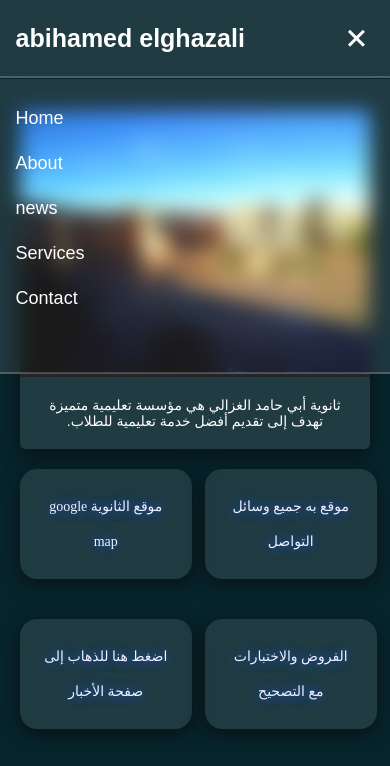
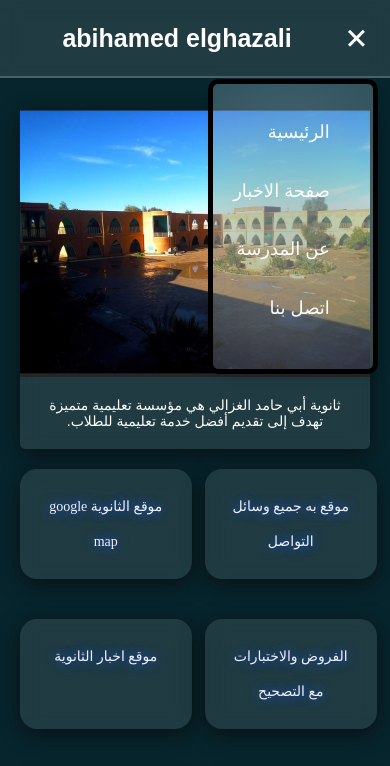
Before and after one commit to Dhiya2007/dyaa-elghazali, a plain HTML site: page index.html in a window 390 px wide. Both pictures are taken after a click on the icon 356 px from the left and 38 px from the top of the page. Shown: the top 766 px of the page. Drawn offline with nearby package versions, Linux system fonts and the light colour scheme; a web font is replaced by a local one.

Commit message:
Add files via upload

```diff
--- a/index.html
+++ b/index.html
@@ -42,10 +42,10 @@
   z-index: 100;
 }
 .header::before {
-  content: "";
+  content: "test";
   position: absolute;
   top: 0;
-  left: -100%;
+  left: 100%;
   width: 100%;
   height: 100%;
   background: linear-gradient(
@@ -54,10 +54,28 @@
     rgba(255, 255, 255, 0.4),
     transparent
   );
-  transition: 0.5s;
+  transition: 0.8s;
 }
 .header:hover::before {
+  left: -100%;
+}
+.header::before {
+  content: "";
+  position: absolute;
+  top: 0;
   left: 100%;
+  width: 100%;
+  height: 100%;
+  background: linear-gradient(
+    90deg,
+    transparent,
+    rgba(255, 255, 255, 0.4),
+    transparent
+  );
+  transition: 0.8s;
+}
+.header:hover::before {
+  left: -100%;
 }
 .logo {
   color: #fff;
@@ -65,56 +83,91 @@
   text-decoration: none;
   font-weight: 600;
   cursor: default;
+    order: 1;
+  margin: 0 auto;
 }
 .navbar a {
+  text-align: right;
   color: #fff;
   font-size: 18px;
   text-decoration: none;
   margin-left: 35px;
   transition: 0.3s;
+
 }
 .navbar a:hover {
   color: #f00;
+
 }
 #menu-icon {
   font-size: 36px;
   color: #fff;
   display: none;
+    order: 2;
 }
 /* BREAKPOINTS */
 @media (max-width: 992px) {
   .header {
     padding: 1.25rem 4%;
+
+
   }
 }
+@media (min-width: 992px) {
+  .logo {
+    order: 1; /* تم تغيير ترتيب الشعار */
+
+  }
+
+    .navbar {
+    order: 2; /* تم تغيير ترتيب أيقونة القائمة */
+  }
+}
+
 @media (max-width: 768px) {
+  .logo{
+    text-align: left;
+  }
+
   #menu-icon {
     display: block;
+    white-space: nowrap;
   }
   .navbar {
     position: absolute;
     top: 100%;
-    left: 0;
+    left: 4%;
     width: 100%;
-    padding: 0.5rem 4%;
+    padding: 0.5rem 10%;
     display: none;
+
   }
   .navbar.active {
     display: block;
   }
   .navbar a {
     display: block;
-    margin: 1.5rem 0;
+    margin: 2.3rem ;
+
   }
   .nav-bg {
-    position: absolute;
+
+  background-color: #fff; /* لون خلفية البطاقة */
+  border: 5px solid #000; /* حافة سوداء */
+  border-radius: 10px; /* تدوير الحواف */
+  box-shadow: 4px 4px 8px rgba(0, 0, 0, 0.1); /* ظلال لإضافة إضاءة */
+  padding: 80px; /* تباعد داخلي */
+  max-width: 100%; /* العرض الأقصى للبطاقة */
+  margin: 0 auto; /* توسيط البطاقة */
+
+    position: fixed;
     top: 79px;
-    left: 0;
-    width: 100%;
+    right: 3%;
+
     height: 295px;
     background: rgba(255, 255, 255, 0.1);
-    border-bottom: 2px solid rgba(255, 255, 255, 0.2);
-    backdrop-filter: blur(10px);
+
+    backdrop-filter: blur(100px);
     z-index: 99;
     display: none;
   }
@@ -304,10 +357,10 @@ background-color:#07252d;
 
 /* Footer Styles */
 .footer {
+    position: fixed;
   background-color: #d8d8d8;
   padding: 10px;
   text-align: center;
-  position: fixed;
   bottom: 0;
   width: 100%;
 }
@@ -366,14 +419,13 @@ background: rgba(255, 255, 255, 0.1);
 <body>
 
       <header class="header">
-        <a href="#" class="logo">abihamed elghazali</a>
+        <a class="logo">abihamed elghazali</a>
         <i class='bx bx-menu' id="menu-icon"></i>
         <nav class="navbar">
-            <a href="#">Home</a>
-            <a href="#">About</a>
-            <a href="#">news</a>
-            <a href="#">Services</a>
-            <a href="#">Contact</a>
+            <a href="#">الرئيسية</a>
+            <a href="#">صفحة الاخبار</a>
+            <a href="#">عن المدرسة</a>
+            <a href="#">اتصل بنا</a>
         </nav>
     </header>
 <br>
@@ -412,9 +464,7 @@ background: rgba(255, 255, 255, 0.1);
     <div class="cards">
       <a href=" syte/news.html" class="card-link">
         <div class="card-description">
-          <p class="flux">
- اضغط هنا للذهاب إلى صفحة الأخبار
-          </p>
+          <p class="flux">موقع اخبار الثانوية</p>
         </div>
       </a>
     </div>
@@ -505,6 +555,7 @@ background: rgba(255, 255, 255, 0.1);
 </footer>
     <div class="nav-bg"></div>
     <script>
+
       const menuIcon = document.querySelector('#menu-icon');
 const navbar = document.querySelector('.navbar');
 const navbg = document.querySelector('.nav-bg');
@@ -514,7 +565,5 @@ menuIcon.addEventListener('click', () => {
     navbg.classList.toggle('active');
 });
     </script>
-
-
 </body>
 </html>
```
